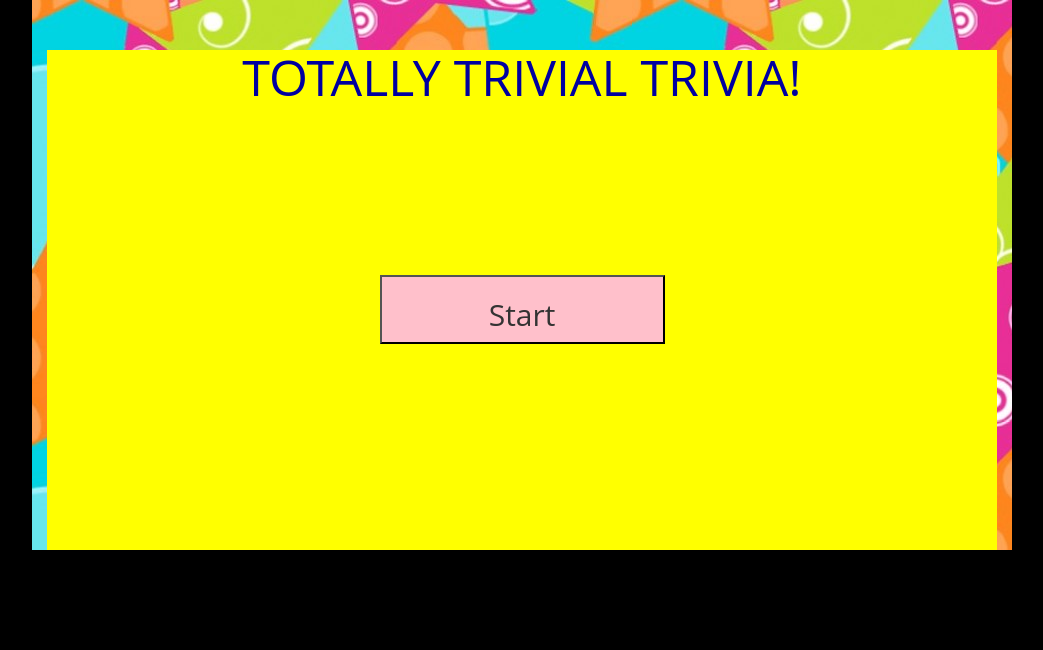
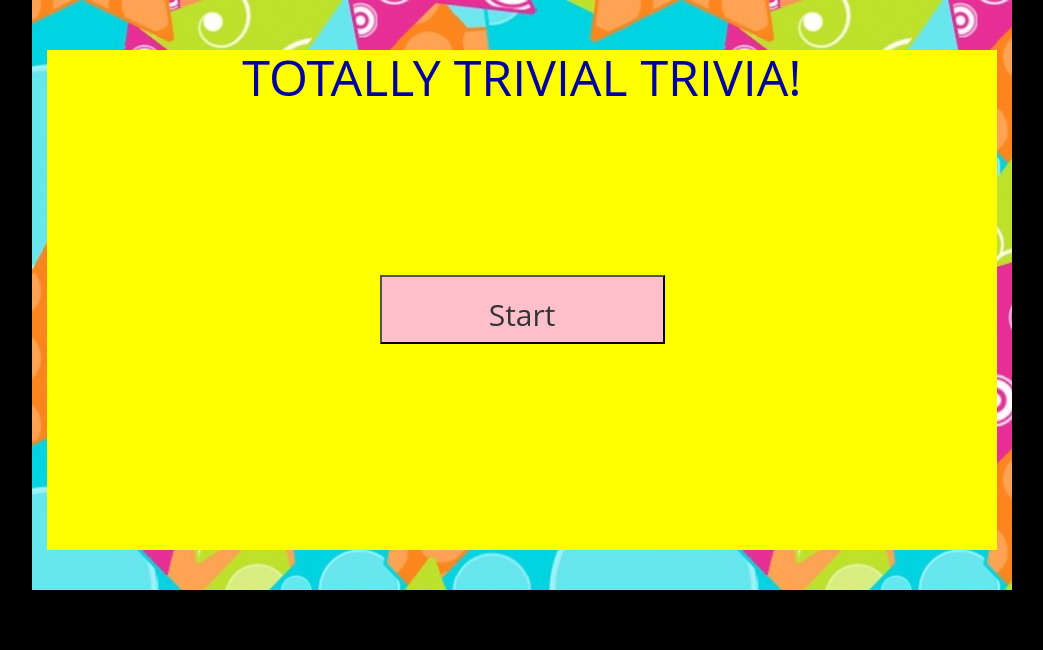
Before and after one commit to skondilya/TriviaGame, a PHP site: page / in a window 1280 px wide. Shown: the top 650 px of the page, without its empty margins (118-1161 px from the left). Run offline with PHP 8.4, Linux system fonts and the light colour scheme.

Commit message:
adding the changes made in css file

```diff
--- a/assets/css/style.css
+++ b/assets/css/style.css
@@ -14,6 +14,7 @@ background: yellow;
 min-height: 500px;
 text-align: center;
 margin:auto;
+margin-bottom: 40px;
 }
 
 #start{
--- a/assets/javascript/app.js
+++ b/assets/javascript/app.js
@@ -168,7 +168,7 @@ function computeScore(){
   // Display the results to the player, incorrectly and correctly
   function result(){
   var score =  $("<p>",{id: 'score'});
-  score.append("All Done! You got "+correctAnswers+" correct answers.Incorrect answer: "+incorrectAnswers+" Unanswered:"+unAnswered);
+  score.append("All Done! You got "+correctAnswers+" correct answers. Incorrect answer: "+incorrectAnswers+" Unanswered: "+unAnswered);
   return score;
   }
 
```
